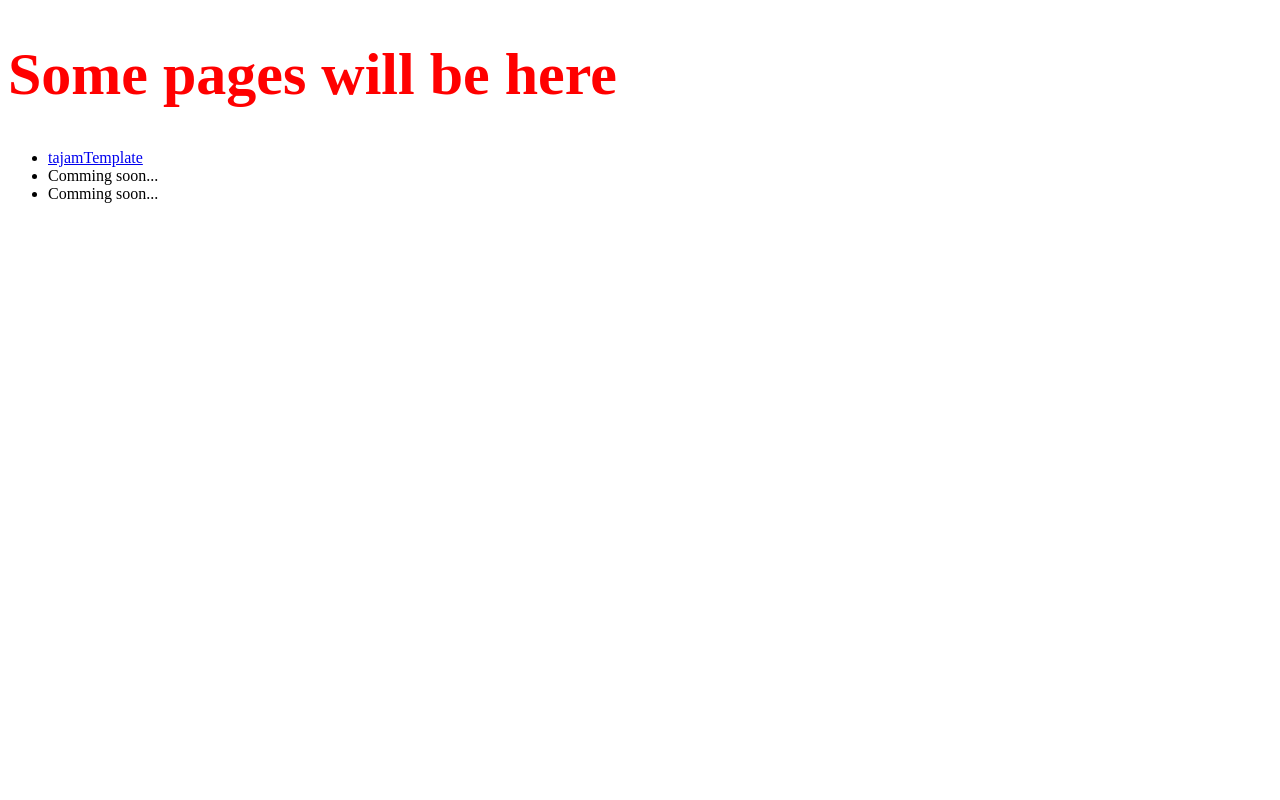
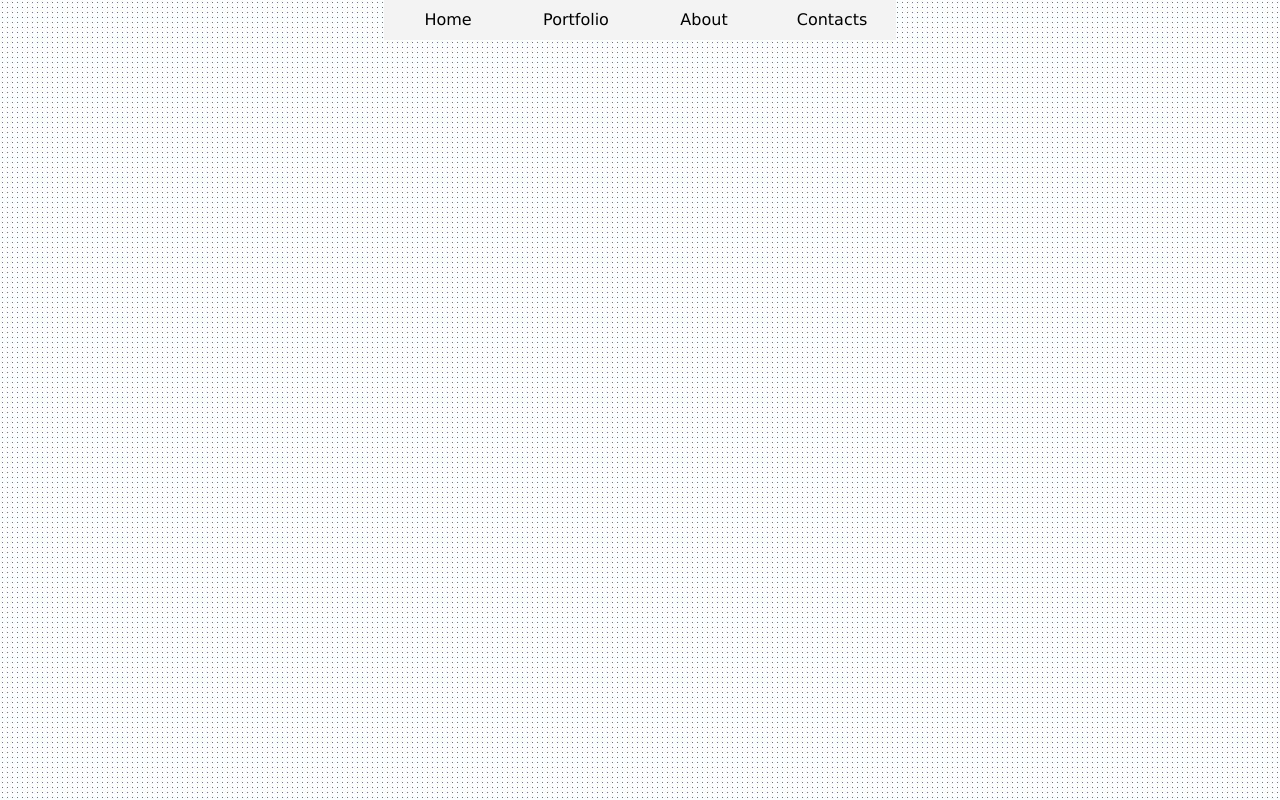
Before and after one commit to SergiyYefimov/SergiyYefimov.github.io, a plain HTML site: page index.html in a window 1280 px wide. Drawn offline with Linux system fonts and the light colour scheme.

Commit message:
Change menu

```diff
--- a/css/main.css
+++ b/css/main.css
@@ -1,4 +1,63 @@
-h1 {
-	font-size: 60px;
-	color: red;
+*{
+  margin: 0;
+  padding: 0;
 }
+body{
+  background-image: url(../img/dotted.jpg);
+  background-repeat: repeat;
+}
+nav{
+  font-family:  Verdana;
+}
+a:visited{
+  color: black;
+}
+#nav-main{
+  display: block;
+  width: calc(100% - 50% + 20vw);
+  height: 5vh;
+  line-height: 5vh;
+  margin: 0 auto;
+  list-style-type: none;
+  text-align: center;
+  padding-left: calc(50% - 20vw);
+}
+#nav-main li{
+  height: 5vh;
+  width: 10vw;
+  display: inline-block;
+  background-color: #F3F3F3;
+  float: left;
+  font-size: 2vh;
+  transition: all .4s;
+}
+#nav-main li:hover {
+  background-color: #008CBA;
+}
+#nav-main li ul{
+  width: 0px;
+  /*visibility: hidden;*/
+  display: none;
+  transition: all .4s;
+}
+#nav-main li ul {
+  position: relative;
+  transition: all .4s;
+}
+#nav-main li:hover ul{
+  /*visibility: visible;*/
+  display: block;
+}
+/*+++++++++++level two+++++++++++*/
+#nav-main li ul li ul{
+  position: absolute;
+  top: 5vh;
+  left: 10vw;
+  /*display: none;*/
+  visibility: hidden;
+  transition: all 0s;
+}
+#nav-main li ul li:hover ul{
+  /*display: block;*/
+  visibility: visible;
+}
--- a/index.html
+++ b/index.html
@@ -1,16 +1,30 @@
 <!DOCTYPE html>
-<html lang="en">
+<html>
   <head>
-	<meta charset="UTF-8">
-	<title>Hello page</title>
+    <meta charset="utf-8">
+    <title>Navigation</title>
     <link rel="stylesheet" href="css/main.css">
   </head>
   <body>
-	<h1>Some pages will be here</h1>
+    <nav>
+      <ul id="nav-main">
+        <li>Home</li>
+        <li>Portfolio
             <ul>
-		<li><a href="https://sergiyyefimov.github.io/tajamTemplate/">tajamTemplate</a></li>
-		<li>Comming soon...</li>
-		<li>Comming soon...</li>
+              <li>HTML</li>
+              <li>HTML+CSS
+                  <ul>
+                    <a href="https://sergiyyefimov.github.io/tajamTemplate/"><li>Tajam Template</li></a>
+                    <li>Second work</li>
+                    <li>Third work</li>
                   </ul>
+              </li>
+              <li>JS</li>
+            </ul>
+        </li>
+        <li>About</li>
+        <li>Contacts</li>
+      </ul>
+    </nav>
   </body>
 </html>
```
Also changed, not shown: img/dotted.jpg (added). Lines whose indentation alone changed are shown as unchanged.
